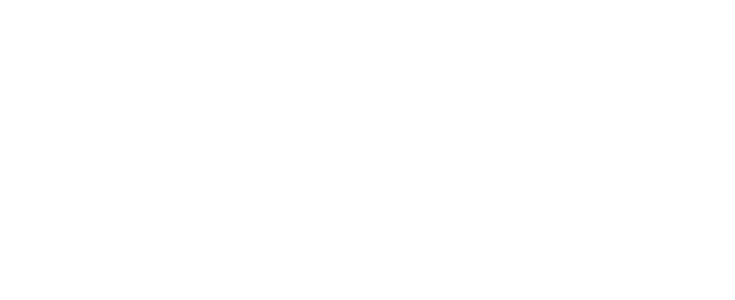
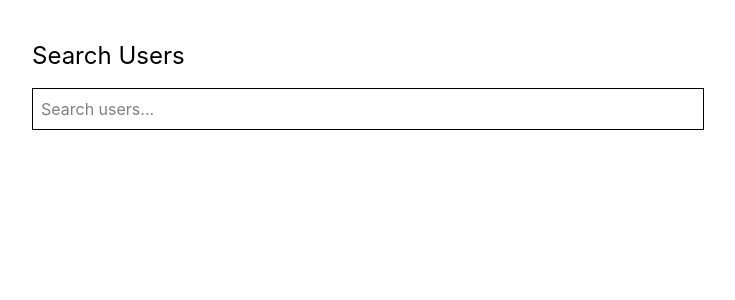
Before and after one commit to Priyanshupandey77/Getlinked, a React (Vite) app in the folder Getlinked-frontend/: page /search in a window 1280 px wide. Before the commit this address had no page. Shown: the top 300 px of the page, without its empty margins (272-1007 px from the left). Built offline with nearby package versions, Linux system fonts and the light colour scheme.

Commit message:
Search users + follow and following Button

```diff
--- a/Getlinked-frontend/src/App.jsx
+++ b/Getlinked-frontend/src/App.jsx
@@ -3,6 +3,7 @@ import Login from "./pages/Login";
 import Register from "./pages/Register";
 import Feed from "./pages/Feed";
 import Profile from "./pages/Profile";
+import Search from "./pages/Search";
 
 function App() {
   return (
@@ -12,6 +13,7 @@ function App() {
         <Route path="/register" element={<Register />} />
         <Route path="/feed" element={<Feed />} />
         <Route path="/profile" element={<Profile />} />
+        <Route path="/search" element={<Search />} />
       </Routes>
     </BrowserRouter>
   );
--- /dev/null
+++ b/Getlinked-frontend/src/pages/Search.jsx
@@ -0,0 +1,100 @@
+import { useState } from "react";
+import API from "../api/axios";
+
+function Search() {
+  const [query, setQuery] = useState("");
+  const [users, setUsers] = useState([]);
+
+  const handleSearch = async (e) => {
+    const value = e.target.value;
+    setQuery(value);
+
+    if (!value.trim()) {
+      setUsers([]);
+      return;
+    }
+
+    try {
+      const res = await API.get(`/users/search?q=${value}`);
+      setUsers(res.data);
+    } catch (error) {
+      console.log(error);
+    }
+  };
+
+  //   const handleFollow = async (id) => {
+  //     try {
+  //       await API.post(`/users/follow/${id}`);
+  //       setUsers(users.filter((u) => u._id !== id));
+  //     } catch (error) {
+  //       console.log(error);
+  //     }
+  //   };
+
+  const handleFollow = async (id) => {
+    try {
+      await API.post(`/users/follow/${id}`);
+
+      setUsers((prev) =>
+        prev.map((u) => (u._id === id ? { ...u, isFollowing: true } : u)),
+      );
+    } catch (err) {
+      console.log(err);
+    }
+  };
+
+  const handleUnfollow = async (id) => {
+    try {
+      await API.post(`/users/Unfollow/${id}`);
+
+      setUsers((prev) =>
+        prev.map((u) => (u._id === id ? { ...u, isFollowing: false } : u)),
+      );
+    } catch (error) {
+      console.log(error);
+    }
+  };
+
+  return (
+    <div className="max-w-2xl mx-auto mt-10">
+      <h1 className="text-2xl mb-4">Search Users</h1>
+
+      <input
+        type="text"
+        value={query}
+        onChange={handleSearch}
+        placeholder="Search users..."
+        className="w-full p-2 border mb-4"
+      />
+
+      {users.map((user) => (
+        <div
+          key={user._id}
+          className="border p-3 mb-2 rounded flex justify-between"
+        >
+          <div>
+            <h3 className="font-bold">{user.name}</h3>
+            <p className="text-sm text-gray-500">{user.email}</p>
+          </div>
+          {user.isFollowing ? (
+            <button
+              onClick={() => handleUnfollow(user._id)}
+              className="bg-gray-500 text-white px-3 py-1"
+            >
+              Following
+            </button>
+          ) : (
+            <button
+              onClick={() => handleFollow(user._id)}
+              className="bg-blue-500 text-white px-3 py-1"
+            >
+              Follow
+            </button>
+          )}
+        </div>
+      ))}
+    </div>
+  );
+}
+
+export default Search;
```
